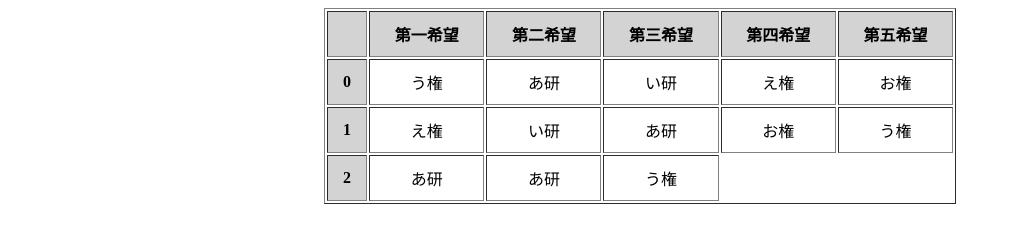
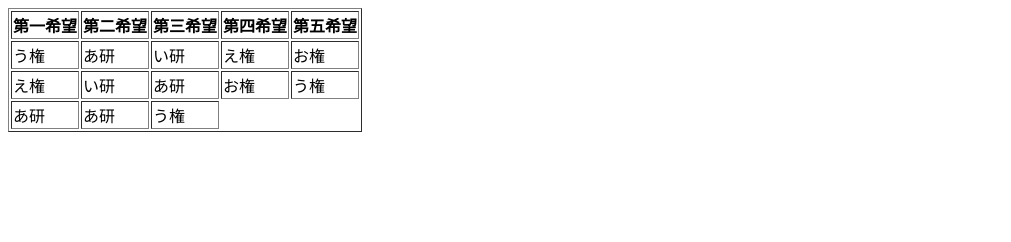
Before and after one commit to mickey00226/sample2, a plain HTML site: page index.html in a window 1280 px wide. Shown: the whole page, without its empty margins (0-1011 px from the left). Drawn offline with Linux system fonts and the light colour scheme.

Commit message:
Update index.html

```diff
--- a/index.html
+++ b/index.html
@@ -1,26 +1,16 @@
 <!DOCTYPE html>
 <html>
+  <title>
+    研究室所属調査
+  </title>
   <head>
-    <style>
-      /* Add your CSS styles here */
-      table {
-        width: 50%;
-        margin: auto;
-      }
-      th, td {
-        padding: 10px;
-        text-align: center;
-      }
-      th {
-        background-color: lightgray;
-      }
-    </style>
+    <meta charset="UTF-8">
+    <title>Survey Results</title>
   </head>
   <body>
-    <table border="1" class="dataframe">
+    <table border="1">
       <thead>
-        <tr style="text-align: right;">
-          <th></th>
+        <tr>
           <th>第一希望</th>
           <th>第二希望</th>
           <th>第三希望</th>
@@ -29,8 +19,8 @@
         </tr>
       </thead>
       <tbody>
+        <!-- Add your survey results data here -->
         <tr>
-          <th>0</th>
           <td>う権</td>
           <td>あ研</td>
           <td>い研</td>
@@ -38,7 +28,6 @@
           <td>お権</td>
         </tr>
         <tr>
-          <th>1</th>
           <td>え権</td>
           <td>い研</td>
           <td>あ研</td>
@@ -46,7 +35,6 @@
           <td>う権</td>
         </tr>
         <tr>
-          <th>2</th>
           <td>あ研</td>
           <td>あ研</td>
           <td>う権</td>
```
